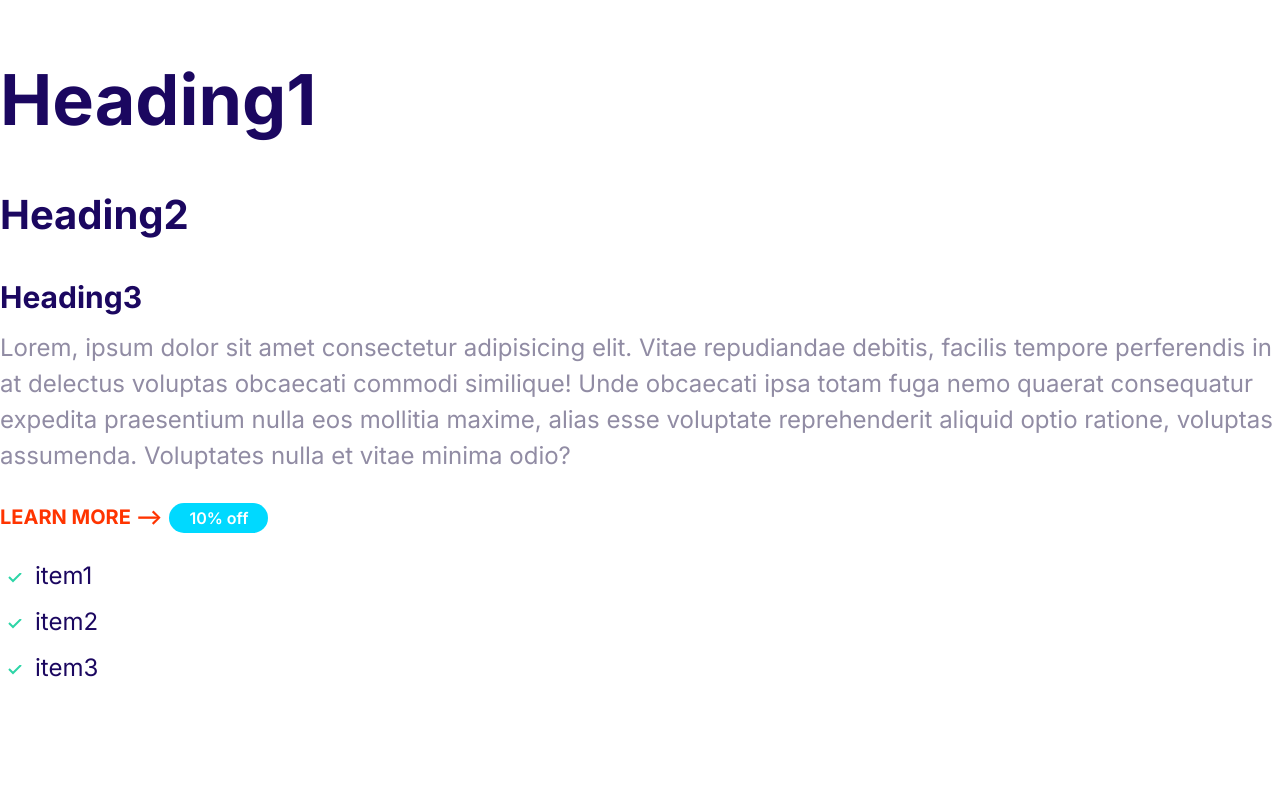
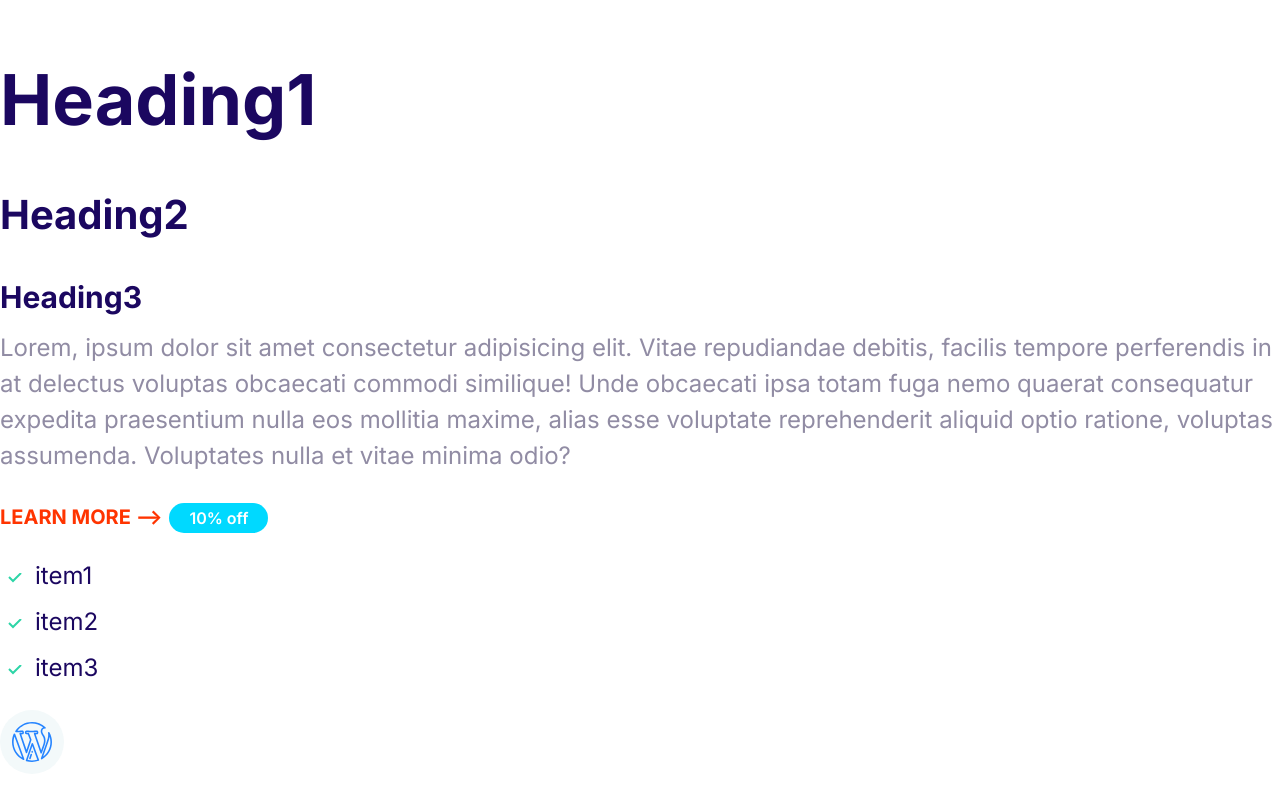
Before and after one commit to adilya2001/atrix, a plain HTML site: page index.html in a window 1280 px wide. Drawn offline with Linux system fonts and the light colour scheme.

Commit message:
define icons.

```diff
--- a/css/styles.css
+++ b/css/styles.css
@@ -148,3 +148,24 @@ a {
     padding-left: 0;
   }
 }
+
+/* icons */
+
+.icon {
+  width: 40px;
+  height: 40px;
+}
+
+.icon--primary {
+  fill: var(--color-primary);
+}
+
+.icon-container {
+  background: #f3f9fa;
+  width: 64px;
+  height: 64px;
+  border-radius: 100%;
+  display: inline-flex;
+  justify-content: center;
+  align-items: center;
+}
--- a/index.html
+++ b/index.html
@@ -35,5 +35,10 @@
       <li class="list__item">item2</li>
       <li class="list__item">item3</li>
     </ul>
+    <span class="icon-container">
+      <svg class="icon icon--primary">
+        <use xlink:href="css/images/sprite.svg#wordpress"></use>
+      </svg>
+    </span>
   </body>
 </html>
```
Also changed, not shown: css/components/icons.html (added, +5 -0 lines), css/images/sprite.svg (added).
